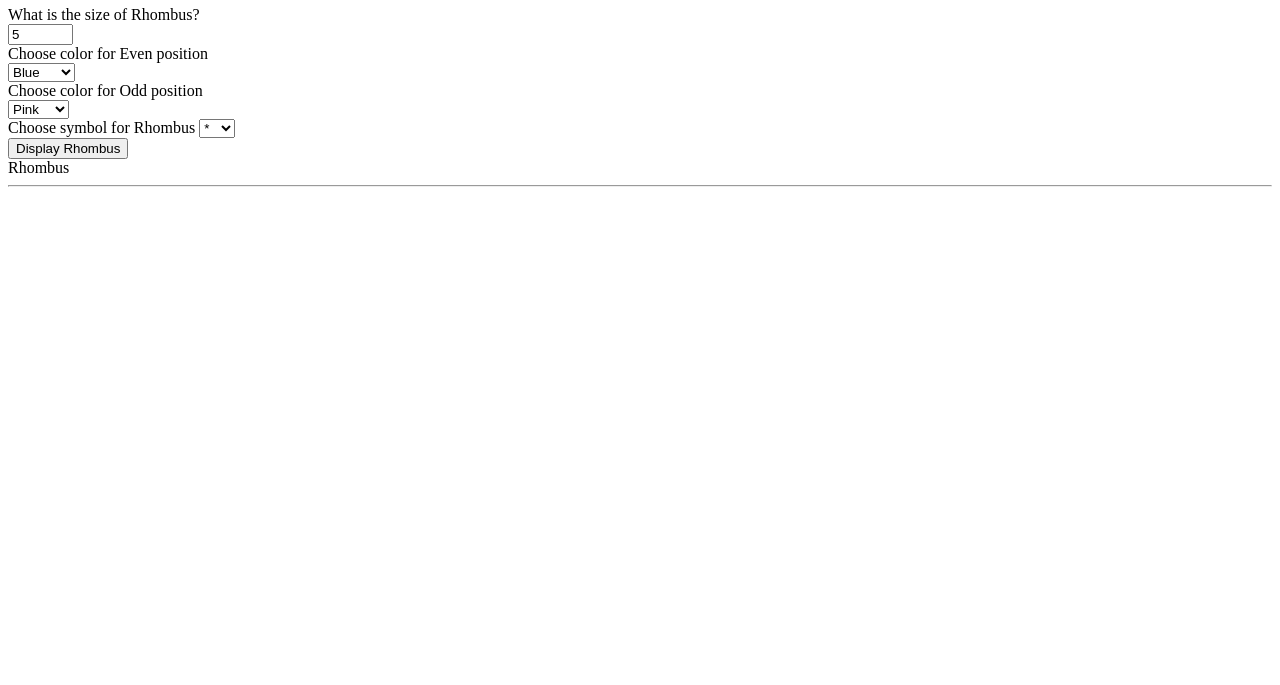
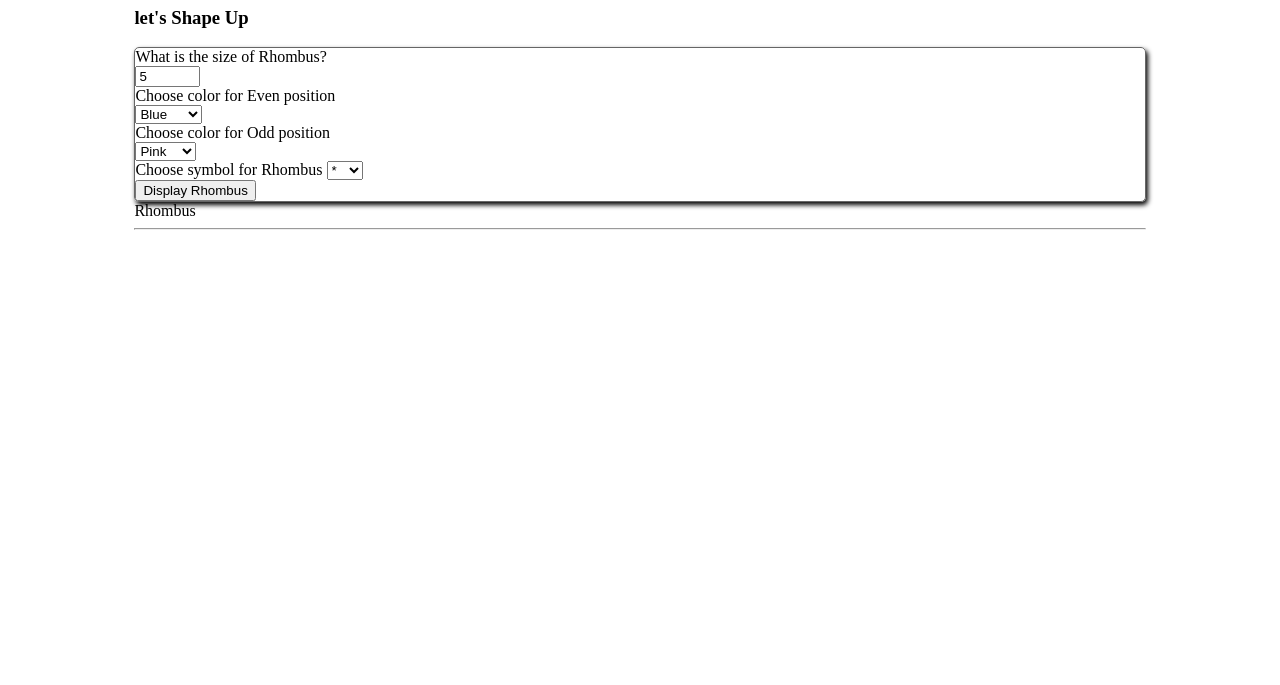
Before and after one commit to avollmar-bc/dev109, a plain HTML site: page a3/index.html in a window 1280 px wide. Shown: the part 115-800 px from the top of the page. Drawn offline with Linux system fonts and the light colour scheme.

Commit message:
form styling

```diff
--- a/a3/css/style.css
+++ b/a3/css/style.css
@@ -1 +1,15 @@
 /*-- a3 Styles --*/
+
+#wrapper {
+    margin: 5% 10%;
+}
+
+#shapeForm {
+    margin-left: auto;
+    margin-right: auto;
+    max-width: 350px
+    padding: 15px 25px;
+    border: 1px solid #666;
+    border-radius: 5px;
+    box-shadow: 2px 3px 5px;
+}
```
